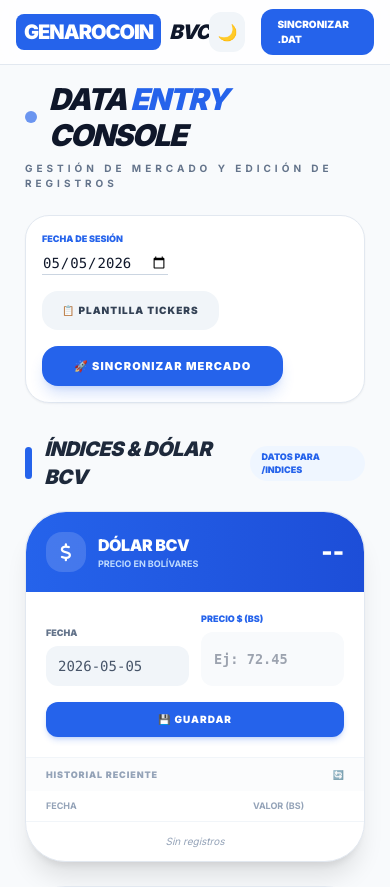
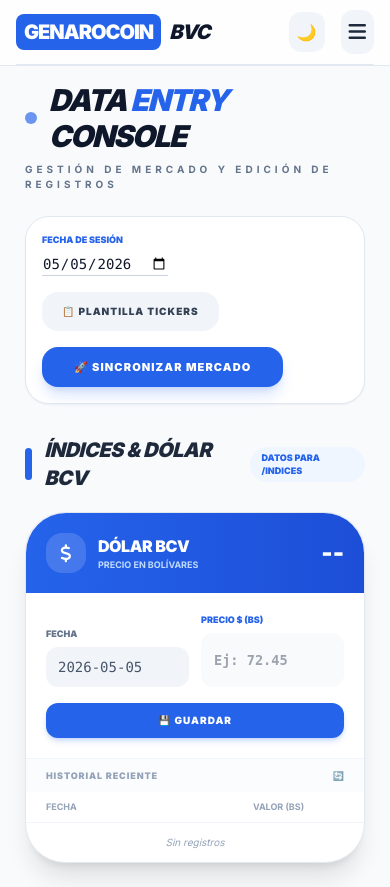
Before and after one commit to jhonattangenaro/BVCGENAROCOIN, a Flask app: page /admin in a window 390 px wide. Shown: the top 887 px of the page. Run offline with Flask 3, Linux system fonts and the light colour scheme; the visitor is signed in with stand-in values (Sample User, id 1); data comes from the database, SQL or seed files in the repository; data that the repository does not hold is empty; some libraries are stand-ins or nearby versions.

Commit message:
Update base.html

```diff
--- a/templates/base.html
+++ b/templates/base.html
@@ -2,7 +2,7 @@
 <html lang="es" class="scroll-smooth">
 <head>
     <meta charset="UTF-8">
-    <meta name="viewport" content="width=device-width, initial-scale=1.0">
+    <meta name="viewport" content="width=device-width, initial-scale=1.0, viewport-fit=cover">
     <title>GenaroCoin BVC</title>
 
     <script src="https://cdn.tailwindcss.com"></script>
@@ -29,6 +29,26 @@
     <style>
         @import url('https://fonts.googleapis.com/css2?family=Inter:wght@400;700;900&display=swap');
         body { font-family: 'Inter', sans-serif; }
+        /* Estilo para el menú móvil */
+        @media (max-width: 767px) {
+            .mobile-menu-open {
+                max-height: calc(100vh - 4rem);
+                overflow-y: auto;
+                transition: max-height 0.3s ease-out;
+            }
+            .mobile-menu-closed {
+                max-height: 0;
+                overflow: hidden;
+                transition: max-height 0.2s ease-in;
+            }
+        }
+        .no-scrollbar::-webkit-scrollbar {
+            display: none;
+        }
+        .no-scrollbar {
+            -ms-overflow-style: none;
+            scrollbar-width: none;
+        }
     </style>
 </head>
 <body class="bg-slate-50 dark:bg-slate-900 text-slate-900 dark:text-slate-100 transition-colors duration-300">
@@ -36,65 +56,28 @@
     <nav class="sticky top-0 z-50 bg-white/80 dark:bg-slate-800/80 backdrop-blur-md border-b border-slate-200 dark:border-slate-700">
         <div class="max-w-7xl mx-auto px-4">
             <div class="flex justify-between h-16 items-center">
+                <!-- Logo y marca -->
                 <div class="flex items-center gap-8">
                     <a href="/" class="text-xl font-black italic tracking-tighter flex items-center gap-2">
                         <span class="bg-blue-600 text-white px-2 py-1 rounded-lg not-italic">GENAROCOIN</span>
                         <span>BVC</span>
                     </a>
-
-                    <div class="hidden md:flex items-center gap-6 text-xs font-bold uppercase tracking-wider">
-                        {# Mercado: visible para todos (público) #}
-                        <a href="/" class="hover:text-blue-600 transition-colors">Mercado</a>
-
-                        {# Secciones con permiso — usuarios normales #}
-                        {% if is_admin or 'ver_rankings' in user_permisos %}
-                        <a href="/rankings" class="hover:text-blue-600 transition-colors">Rankings</a>
-                        {% endif %}
-
-                        {% if is_admin or 'ver_rankings_fechas' in user_permisos %}
-                        <a href="/rankings-fechas" class="hover:text-blue-600 transition-colors">Rankings Fechas</a>
-                        {% endif %}
-
-                        {% if is_admin or 'ver_consulta' in user_permisos %}
-                        <a href="/consulta" class="hover:text-blue-600 transition-colors">Análisis</a>
-                        {% endif %}
-
-                        {% if is_admin or 'ver_prediccion' in user_permisos %}
-                        <a href="/analisis-avanzado" class="hover:text-purple-500 transition-colors flex items-center gap-1">
-                            <i class="fa-solid fa-brain text-purple-500 text-[10px]"></i> Predicción
-                        </a>
-                        {% endif %}
-
-                        {% if is_admin or 'ver_indices' in user_permisos %}
-                        <a href="/indices" class="hover:text-blue-600 transition-colors">Índices</a>
-                        {% endif %}
-
-                        {% if is_admin or 'ver_portafolio' in user_permisos %}
-                        <a href="/portafolio" class="hover:text-blue-600 transition-colors">Portafolio</a>
-                        {% endif %}
-
-                        {% if is_admin %}
-                        <div class="h-4 w-px bg-slate-300 dark:bg-slate-600 mx-2"></div>
-                        <a href="/admin" class="text-amber-600 dark:text-amber-400 flex items-center gap-1 hover:opacity-80">
-                            <i class="fa-solid fa-gauge-high"></i> Panel Admin
-                        </a>
-                        <a href="/logout" class="text-red-500 hover:text-red-600">Salir</a>
-                        {% elif is_user %}
-                        <div class="h-4 w-px bg-slate-300 dark:bg-slate-600 mx-2"></div>
-                        <a href="/perfil" class="text-slate-500 flex items-center gap-1 hover:text-purple-600 transition-colors">
-                            <i class="fa-solid fa-user text-purple-500"></i> {{ current_user }}
-                        </a>
-                        <a href="/logout" class="text-red-500 hover:text-red-600">Salir</a>
-                        {% endif %}
-                    </div>
                 </div>
 
+                <!-- Botones de la derecha (tema, login, etc.) en desktop/mobile -->
                 <div class="flex items-center gap-4">
                     <button id="theme-toggle" class="p-2 rounded-xl bg-slate-100 dark:bg-slate-700 hover:scale-110 transition-transform">
                         <span id="theme-toggle-dark-icon" class="hidden">🌙</span>
                         <span id="theme-toggle-light-icon" class="hidden">☀️</span>
                     </button>
 
+                    <!-- Botón hamburguesa para móvil -->
+                    <button id="mobile-menu-button" class="md:hidden p-2 rounded-xl bg-slate-100 dark:bg-slate-700 hover:bg-slate-200 dark:hover:bg-slate-600 transition-colors">
+                        <i class="fas fa-bars text-slate-800 dark:text-white text-xl"></i>
+                    </button>
+
+                    <!-- Botones que siempre se ven en desktop (y en móvil se ocultan dentro del menú) -->
+                    <div class="hidden md:flex items-center gap-4">
                         {% if not is_admin and not is_user %}
                         <a href="/registro" class="px-4 py-2 bg-green-600 text-white rounded-xl text-[10px] font-black uppercase hover:bg-green-700">
                             Registrarse
@@ -106,6 +89,76 @@
                         <a href="/cargar_masivo" class="px-4 py-2 bg-blue-600 text-white rounded-xl text-[10px] font-black uppercase hover:bg-blue-700">
                             Sincronizar .DAT
                         </a>
+                        <div class="h-4 w-px bg-slate-300 dark:bg-slate-600"></div>
+                        <a href="/admin" class="text-amber-600 dark:text-amber-400 flex items-center gap-1 hover:opacity-80 text-xs font-bold">
+                            <i class="fa-solid fa-gauge-high"></i> Panel Admin
+                        </a>
+                        <a href="/logout" class="text-red-500 hover:text-red-600 text-xs font-bold">Salir</a>
+                        {% elif is_user %}
+                        <div class="h-4 w-px bg-slate-300 dark:bg-slate-600"></div>
+                        <a href="/perfil" class="text-slate-500 flex items-center gap-1 hover:text-purple-600 transition-colors text-xs font-bold">
+                            <i class="fa-solid fa-user text-purple-500"></i> {{ current_user }}
+                        </a>
+                        <a href="/logout" class="text-red-500 hover:text-red-600 text-xs font-bold">Salir</a>
+                        {% endif %}
+                    </div>
+                </div>
+            </div>
+
+            <!-- Menú desplegable móvil (se muestra/oculta con JavaScript) -->
+            <div id="mobile-menu" class="md:hidden mobile-menu-closed bg-white/95 dark:bg-slate-800/95 backdrop-blur-sm rounded-b-2xl border-t border-slate-200 dark:border-slate-700 shadow-lg">
+                <div class="flex flex-col py-4 space-y-3 px-3 text-sm font-bold uppercase tracking-wider">
+                    <!-- Enlaces públicos -->
+                    <a href="/" class="hover:text-blue-600 transition-colors py-2 px-3 rounded-xl hover:bg-slate-100 dark:hover:bg-slate-700">📊 Mercado</a>
+
+                    <!-- Enlaces con permisos -->
+                    {% if is_admin or 'ver_rankings' in user_permisos %}
+                    <a href="/rankings" class="hover:text-blue-600 transition-colors py-2 px-3 rounded-xl hover:bg-slate-100 dark:hover:bg-slate-700">🏆 Rankings</a>
+                    {% endif %}
+
+                    {% if is_admin or 'ver_rankings_fechas' in user_permisos %}
+                    <a href="/rankings-fechas" class="hover:text-blue-600 transition-colors py-2 px-3 rounded-xl hover:bg-slate-100 dark:hover:bg-slate-700">📅 Rankings por Fechas</a>
+                    {% endif %}
+
+                    {% if is_admin or 'ver_consulta' in user_permisos %}
+                    <a href="/consulta" class="hover:text-blue-600 transition-colors py-2 px-3 rounded-xl hover:bg-slate-100 dark:hover:bg-slate-700">📈 Análisis Técnico</a>
+                    {% endif %}
+
+                    {% if is_admin or 'ver_prediccion' in user_permisos %}
+                    <a href="/analisis-avanzado" class="hover:text-purple-500 transition-colors py-2 px-3 rounded-xl hover:bg-slate-100 dark:hover:bg-slate-700 flex items-center gap-2">
+                        <i class="fa-solid fa-brain text-purple-500"></i> Predicción
+                    </a>
+                    {% endif %}
+
+                    {% if is_admin or 'ver_indices' in user_permisos %}
+                    <a href="/indices" class="hover:text-blue-600 transition-colors py-2 px-3 rounded-xl hover:bg-slate-100 dark:hover:bg-slate-700">📉 Índices</a>
+                    {% endif %}
+
+                    {% if is_admin or 'ver_portafolio' in user_permisos %}
+                    <a href="/portafolio" class="hover:text-blue-600 transition-colors py-2 px-3 rounded-xl hover:bg-slate-100 dark:hover:bg-slate-700">💼 Portafolio</a>
+                    {% endif %}
+
+                    <!-- Separador -->
+                    <div class="border-t border-slate-200 dark:border-slate-700 my-2"></div>
+
+                    <!-- Acciones según estado de usuario -->
+                    {% if not is_admin and not is_user %}
+                    <a href="/registro" class="bg-green-600 text-white text-center py-3 rounded-xl hover:bg-green-700 transition">📝 Registrarse</a>
+                    <a href="/login" class="bg-slate-800 dark:bg-white text-white dark:text-slate-900 text-center py-3 rounded-xl hover:opacity-90 transition">🔐 Acceder</a>
+                    {% elif is_admin %}
+                    <a href="/cargar_masivo" class="bg-blue-600 text-white text-center py-3 rounded-xl hover:bg-blue-700 transition">⬆️ Sincronizar .DAT</a>
+                    <a href="/admin" class="bg-amber-600 text-white text-center py-3 rounded-xl hover:bg-amber-700 transition flex items-center justify-center gap-2">
+                        <i class="fa-solid fa-gauge-high"></i> Panel Admin
+                    </a>
+                    <a href="/logout" class="bg-red-600 text-white text-center py-3 rounded-xl hover:bg-red-700 transition">🚪 Salir</a>
+                    {% elif is_user %}
+                    <div class="flex items-center justify-between bg-slate-100 dark:bg-slate-700 rounded-xl px-4 py-2">
+                        <span class="text-slate-600 dark:text-slate-300">
+                            <i class="fa-solid fa-user text-purple-500 mr-2"></i> {{ current_user }}
+                        </span>
+                        <a href="/perfil" class="text-purple-600 hover:text-purple-700 text-xs font-bold">Mi perfil</a>
+                    </div>
+                    <a href="/logout" class="bg-red-600 text-white text-center py-3 rounded-xl hover:bg-red-700 transition">🚪 Salir</a>
                     {% endif %}
                 </div>
             </div>
@@ -125,6 +178,7 @@
     </footer>
 
     <script>
+        // Toggle tema oscuro/claro
         const themeToggleBtn = document.getElementById('theme-toggle');
         const darkIcon = document.getElementById('theme-toggle-dark-icon');
         const lightIcon = document.getElementById('theme-toggle-light-icon');
@@ -138,10 +192,9 @@
                 lightIcon.classList.add('hidden');
             }
         }
-
         applyIcons();
 
-        themeToggleBtn.addEventListener('click', () => {
+        themeToggleBtn?.addEventListener('click', () => {
             document.documentElement.classList.toggle('dark');
             if (document.documentElement.classList.contains('dark')) {
                 localStorage.setItem('theme', 'dark');
@@ -150,6 +203,31 @@
             }
             applyIcons();
         });
+
+        // Menú hamburguesa móvil
+        const mobileMenu = document.getElementById('mobile-menu');
+        const menuButton = document.getElementById('mobile-menu-button');
+
+        if (menuButton && mobileMenu) {
+            menuButton.addEventListener('click', () => {
+                const isClosed = mobileMenu.classList.contains('mobile-menu-closed');
+                if (isClosed) {
+                    mobileMenu.classList.remove('mobile-menu-closed');
+                    mobileMenu.classList.add('mobile-menu-open');
+                } else {
+                    mobileMenu.classList.remove('mobile-menu-open');
+                    mobileMenu.classList.add('mobile-menu-closed');
+                }
+            });
+        }
+
+        // Cerrar menú al hacer clic en un enlace (opcional)
+        document.querySelectorAll('#mobile-menu a').forEach(link => {
+            link.addEventListener('click', () => {
+                mobileMenu.classList.remove('mobile-menu-open');
+                mobileMenu.classList.add('mobile-menu-closed');
+            });
+        });
     </script>
 </body>
 </html>
```
Lines whose indentation alone changed are shown as unchanged.
